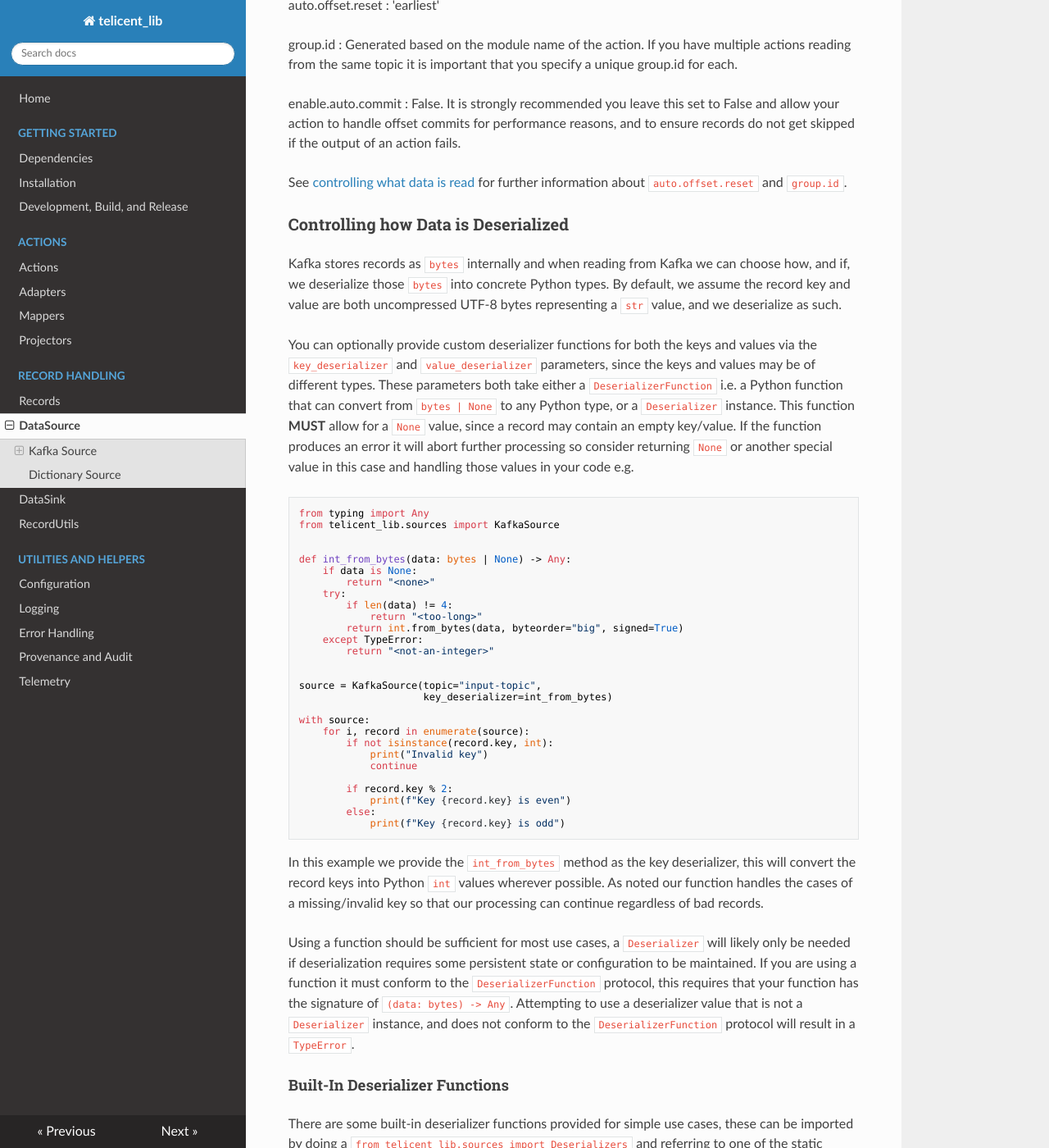
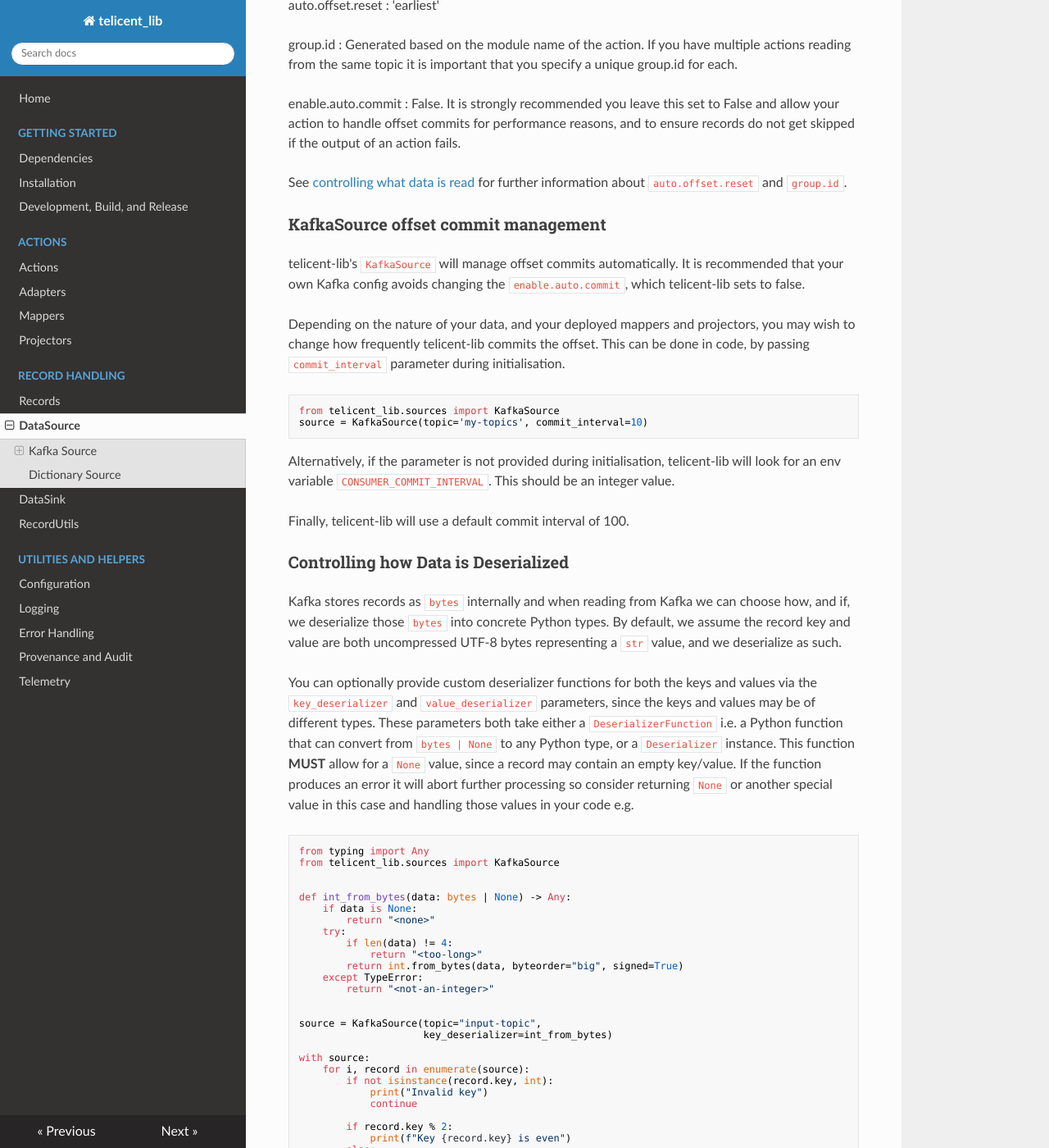
Before and after one commit to telicent-oss/telicent-lib, an MkDocs documentation site: the page built from docs/data-sources.md, in a window 1280 px wide and 1400 px high, scrolled down 1698 px. Shown: the whole window at 82% size. Built offline with MkDocs 1.6.1, drawn with Linux system fonts in a browser that asks for light colours; nearby versions of some CDN libraries; some of the changed text lies outside the part shown.

Commit message:
feat: configurable commit intervals (#83)

````diff
--- a/docs/data-sources.md
+++ b/docs/data-sources.md
@@ -82,6 +82,24 @@
 
 See [controlling what data is read](#controlling-what-data-is-read) for further information about `auto.offset.reset` and `group.id`.
 
+### KafkaSource offset commit management
+
+telicent-lib's `KafkaSource` will manage offset commits automatically. It is recommended that your own Kafka config
+avoids changing the `enable.auto.commit`, which telicent-lib sets to false.
+
+Depending on the nature of your data, and your deployed mappers and projectors, you may wish to change how frequently
+telicent-lib commits the offset. This can be done in code, by passing `commit_interval` parameter during initialisation.
+
+```python
+from telicent_lib.sources import KafkaSource
+source = KafkaSource(topic='my-topics', commit_interval=10)
+```
+
+Alternatively, if the parameter is not provided during initialisation, telicent-lib will look for an env variable
+`CONSUMER_COMMIT_INTERVAL`. This should be an integer value.
+
+Finally, telicent-lib will use a default commit interval of 100.
+
 ### Controlling how Data is Deserialized
 
 Kafka stores records as `bytes` internally and when reading from Kafka we can choose how, and if, we deserialize
````
Also changed, not shown: other parts of docs/data-sources.md (+1 -6 lines), 1 other file.
